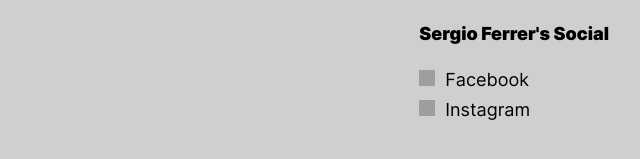
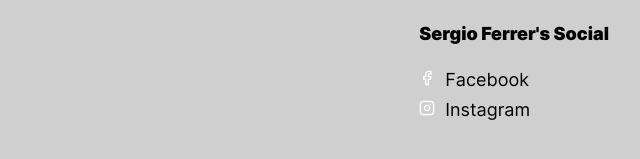
Before and after one commit to sergiofrrg92/evilplays, a React app: page / in a window 1280 px wide. Shown: the part 1465-1624 px from the top of the page, 523-1163 px from the left. Built offline with nearby package versions, Linux system fonts and the light colour scheme; grey boxes are pictures that could not be loaded.

Commit message:
Added icons footer

```diff
--- a/src/blocks/popup/__close-button/popup__close-button.css
+++ b/src/blocks/popup/__close-button/popup__close-button.css
@@ -1,6 +1,6 @@
 .popup__close-button {
     position: absolute;
-    background: url("../../../images/delete-icon.svg");
+    background: url("../../../images/white-cross.svg");
     background-size: cover;
     width: 40px;
     height: 40px;
--- a/src/components/Footer.js
+++ b/src/components/Footer.js
@@ -1,4 +1,7 @@
 import React from "react";
+
+import instagram from '../images/instagram.svg';
+import facebook from '../images/facebook.svg';
 
 function Footer() {
   return (
@@ -17,7 +20,7 @@ function Footer() {
                 >
                   <img
                     className="footer__social-icons"
-                    src="images/facebook_white.svg"
+                    src={facebook}
                     alt="Facebook"
                   />
                   Facebook
@@ -30,7 +33,7 @@ function Footer() {
                 >
                   <img
                     className="footer__social-icons"
-                    src="images/instagram_white.svg"
+                    src={instagram}
                     alt="Instagram"
                   />
                   Instagram
```
Also changed, not shown: src/images/facebook.svg (added), src/images/instagram.svg (added), src/images/white-cross.svg (added).
